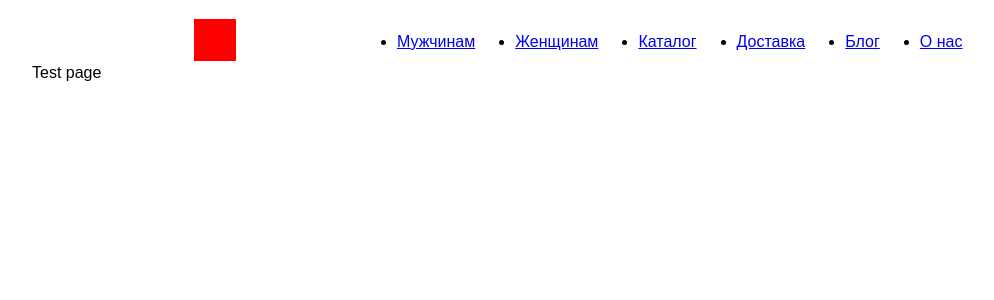
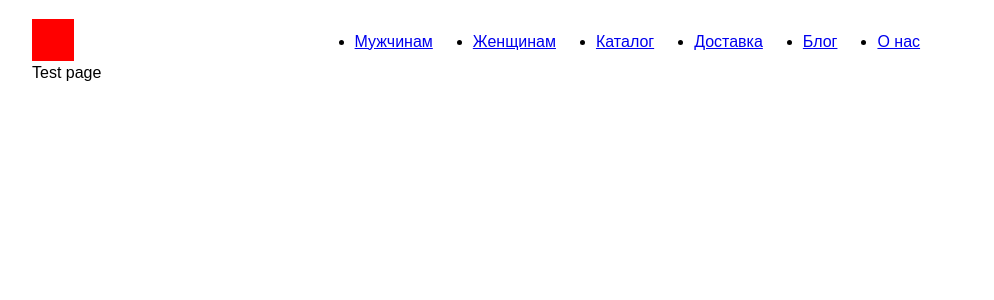
Before and after one commit to TatianaChF/tapir-test, a Nuxt app: page / in a window 1280 px wide. Shown: the top 300 px of the page, without its empty margins (28-1022 px from the left). Built offline with nearby package versions, Linux system fonts and the light colour scheme.

Commit message:
change display

```diff
--- a/app/components/AppHeader.vue
+++ b/app/components/AppHeader.vue
@@ -44,8 +44,8 @@ const links = [
 
 <style lang="scss" scoped>
 .header {
-  display: grid;
-  grid-template-columns: 365px 1fr;
+  display: flex;
+  gap: 23%;
   align-items: center;
 
   &__menu-btn {
```
